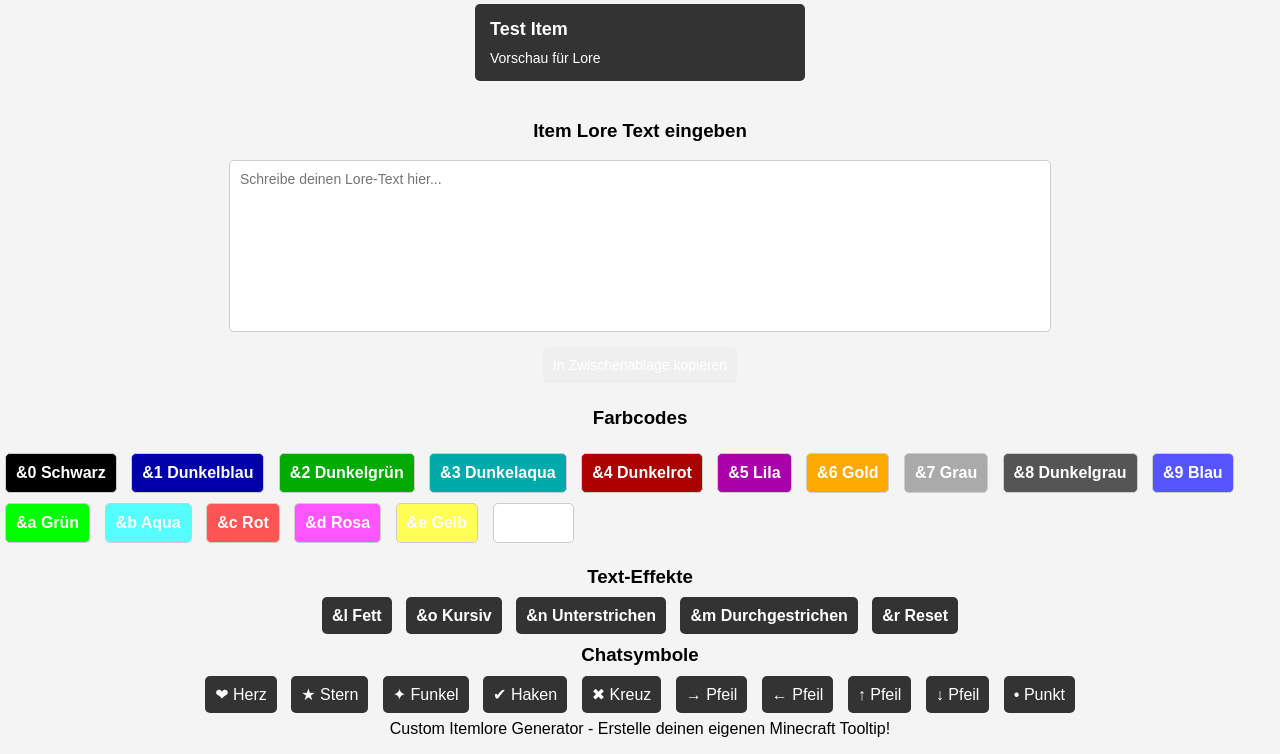
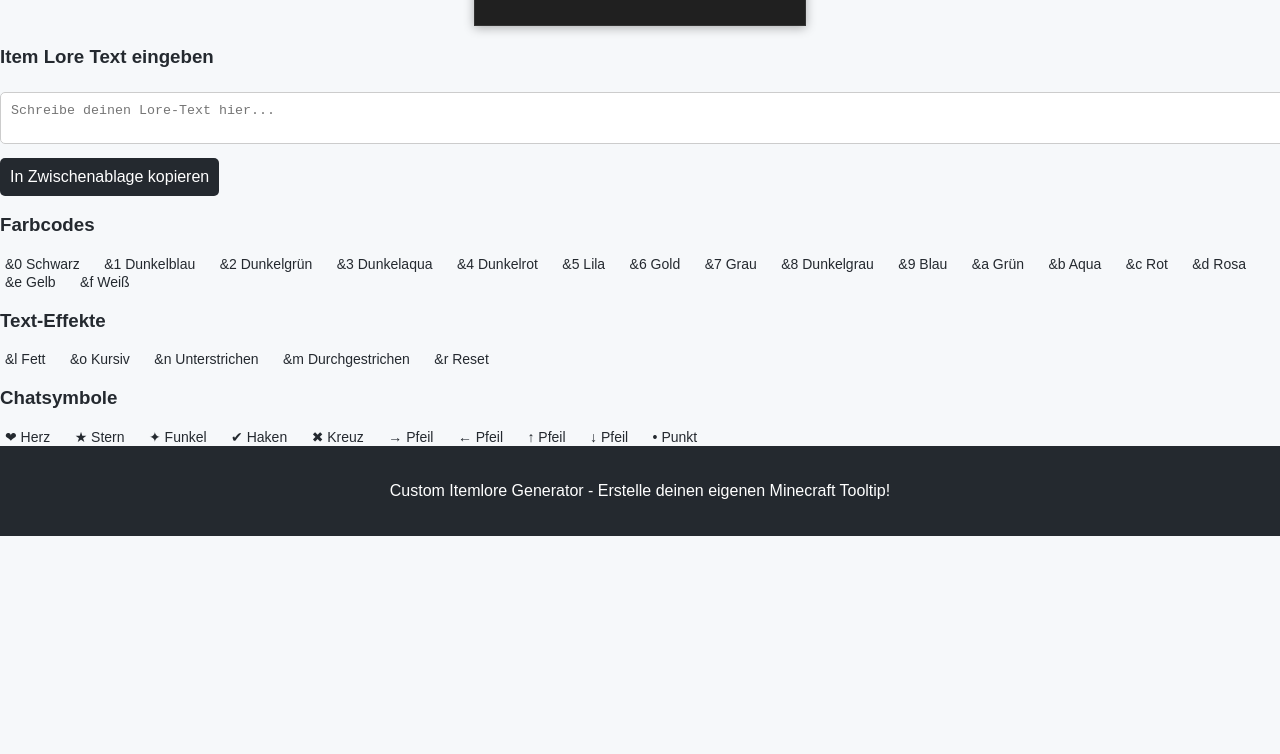
Before and after one commit to Jansso92/citemlore, a plain HTML site: page index.html in a window 1280 px wide. Shown: the part 136-890 px from the top of the page. After the commit the page ends 800 px from the top, so only its background shows below. Drawn offline with Linux system fonts and the light colour scheme.

Commit message:
Update style.css

```diff
--- a/style.css
+++ b/style.css
@@ -1,191 +1,95 @@
-/* Allgemeine Formatierung für den Body */
+/* Allgemeine Stile */
 body {
-    font-family: Arial, sans-serif;
-    background-color: #f4f4f4;
+    font-family: 'Arial', sans-serif;
+    background-color: #f6f8fa;
+    color: #24292f;
     margin: 0;
     padding: 0;
-    display: flex;
-    flex-direction: column;
-    align-items: center;
-    padding-top: 20px;
 }
 
-header {
-    background-color: #333;
-    color: white;
-    padding: 10px;
-    width: 100%;
-    text-align: center;
-}
-
+/* Tooltip Container */
 .tooltip-container {
     display: flex;
     justify-content: center;
-    margin-top: 20px;
+    margin: 20px 0;
 }
 
 .minecraft-tooltip {
-    background-color: #333;
-    color: #fff;
+    background-color: #202020;
+    border: 1px solid #333;
+    box-shadow: 0 2px 10px rgba(0, 0, 0, 0.3);
     padding: 15px;
-    border-radius: 5px;
+    color: #a335ee;
+    font-size: 14px;
     width: 300px;
-    font-family: 'Minecraft', sans-serif;
+    min-height: 50px;
 }
 
 .tooltip-itemname {
-    font-size: 18px;
+    color: #d4af37;
     font-weight: bold;
-    margin-bottom: 10px;
+    margin-bottom: 5px;
 }
 
-.tooltip-lore {
+.tooltip-lore-preview {
+    color: white;
+    word-wrap: break-word;
+}
+
+/* Buttons */
+.color-code, .effect-code, .symbol {
+    padding: 5px;
+    border-radius: 5px;
+    cursor: pointer;
+    margin-right: 10px;
     font-size: 14px;
 }
 
-.input-container {
-    display: flex;
-    flex-direction: column;
-    align-items: center;
-    margin-top: 20px;
-    width: 80%;
-    max-width: 800px;
-}
-
-textarea {
-    width: 100%;
-    height: 150px;
-    padding: 10px;
-    border-radius: 5px;
-    border: 1px solid #ccc;
-    font-size: 14px;
-    font-family: Arial, sans-serif;
-    resize: none;
-}
-
-.button-container {
-    margin-top: 10px;
+.color-code:hover, .effect-code:hover, .symbol:hover {
+    background-color: #e1e4e8;
 }
 
 button {
     padding: 10px;
-    margin: 5px;
+    font-size: 16px;
     border-radius: 5px;
     cursor: pointer;
+    background-color: #24292f;
+    color: white;
     border: none;
-    color: white;
-    font-size: 14px;
 }
 
 button:hover {
-    opacity: 0.8;
+    background-color: #444;
 }
 
-/* Farben für Farbcodes */
-.color-code {
+input, textarea {
+    width: 100%;
     padding: 10px;
-    margin: 5px;
+    margin-top: 5px;
+    margin-bottom: 10px;
     border-radius: 5px;
-    color: white;
-    font-weight: bold;
-    cursor: pointer;
     border: 1px solid #ccc;
-    display: inline-block;
+    background-color: #fff;
 }
 
-.color-code:hover {
-    opacity: 0.8;
+input[type="text"] {
+    font-size: 16px;
 }
 
-.color-code[data-color="0"] {
-    background-color: #000000;
+/* Footer */
+footer {
+    background-color: #24292f;
+    color: white;
+    padding: 20px;
+    text-align: center;
 }
 
-.color-code[data-color="1"] {
-    background-color: #0000AA;
+footer a {
+    color: white;
+    text-decoration: none;
 }
 
-.color-code[data-color="2"] {
-    background-color: #00AA00;
+footer a:hover {
+    text-decoration: underline;
 }
-
-.color-code[data-color="3"] {
-    background-color: #00AAAA;
-}
-
-.color-code[data-color="4"] {
-    background-color: #AA0000;
-}
-
-.color-code[data-color="5"] {
-    background-color: #AA00AA;
-}
-
-.color-code[data-color="6"] {
-    background-color: #FFAA00;
-}
-
-.color-code[data-color="7"] {
-    background-color: #AAAAAA;
-}
-
-.color-code[data-color="8"] {
-    background-color: #555555;
-}
-
-.color-code[data-color="9"] {
-    background-color: #5555FF;
-}
-
-.color-code[data-color="a"] {
-    background-color: #00FF00;
-}
-
-.color-code[data-color="b"] {
-    background-color: #55FFFF;
-}
-
-.color-code[data-color="c"] {
-    background-color: #FF5555;
-}
-
-.color-code[data-color="d"] {
-    background-color: #FF55FF;
-}
-
-.color-code[data-color="e"] {
-    background-color: #FFFF55;
-}
-
-.color-code[data-color="f"] {
-    background-color: #FFFFFF;
-}
-
-/* Formatierungen für Text-Effekte */
-.effect-code {
-    padding: 10px;
-    margin: 5px;
-    border-radius: 5px;
-    background-color: #333;
-    color: white;
-    cursor: pointer;
-    font-weight: bold;
-}
-
-.effect-code:hover {
-    opacity: 0.8;
-}
-
-/* Symbole */
-.symbol {
-    padding: 10px;
-    margin: 5px;
-    border-radius: 5px;
-    background-color: #333;
-    color: white;
-    cursor: pointer;
-}
-
-.symbol:hover {
-    opacity: 0.8;
-}
```
